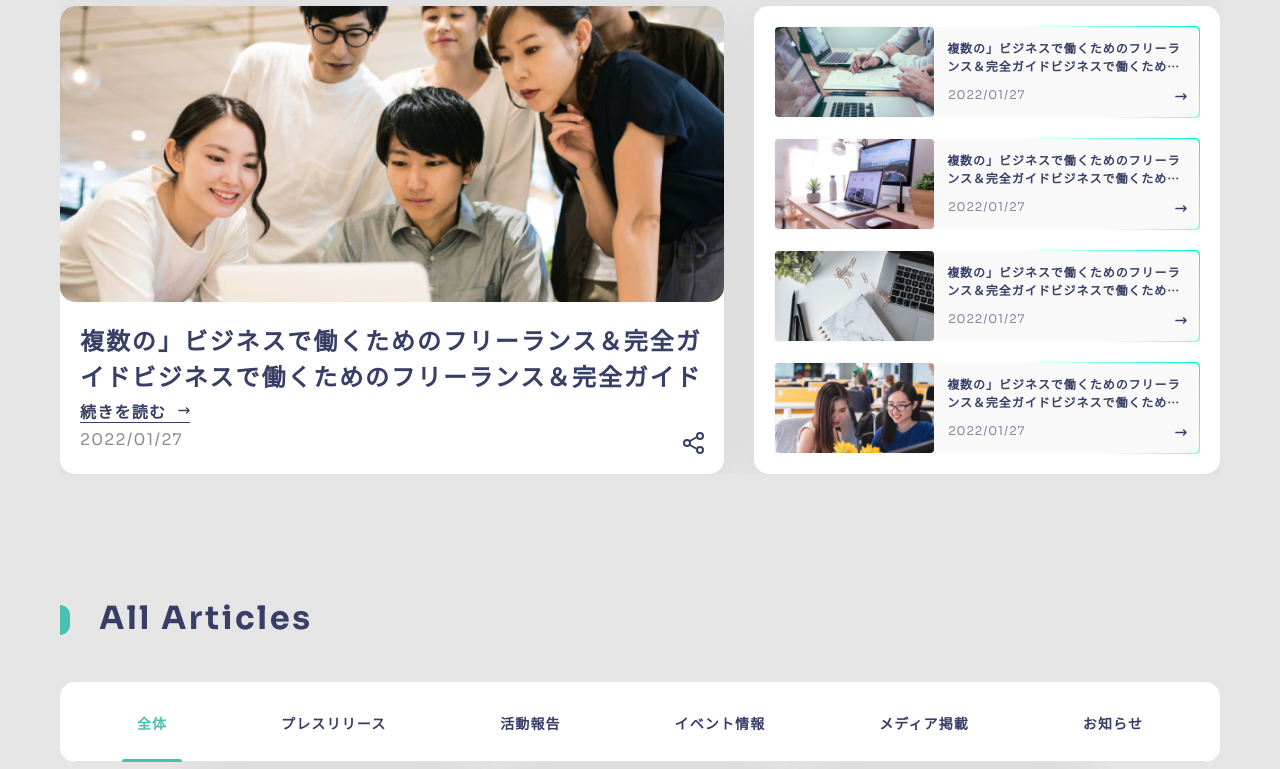
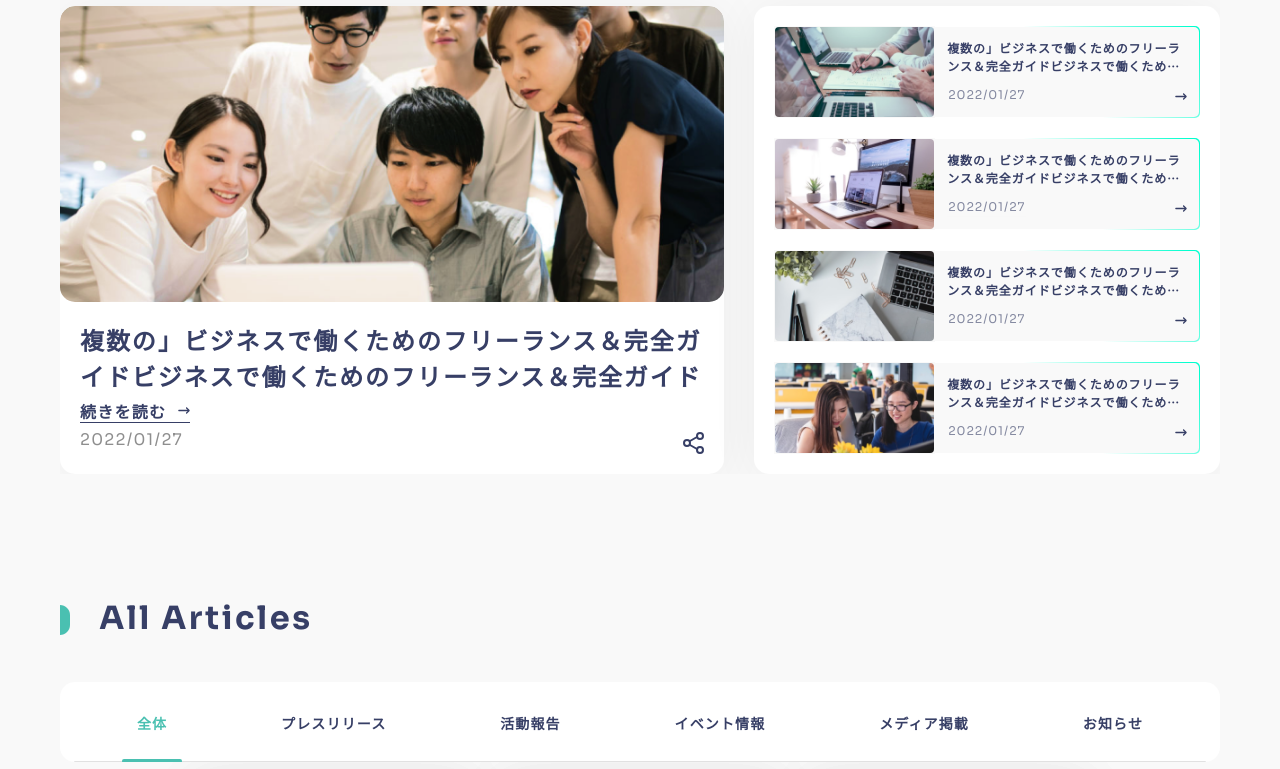
Before and after one commit to usama1s/blog_website, a plain HTML site: page news.html in a window 1280 px wide. Shown: the part 293-1062 px from the top of the page. Drawn offline with nearby package versions, Linux system fonts and the light colour scheme.

Commit message:
updating

```diff
--- a/assets/css/style.css
+++ b/assets/css/style.css
@@ -7,7 +7,7 @@
 
 body {
   min-width: 380px;
-  background: #E5E5E5;
+  background: #F9F9F9;
   overflow-x: hidden;
 }
 
```
